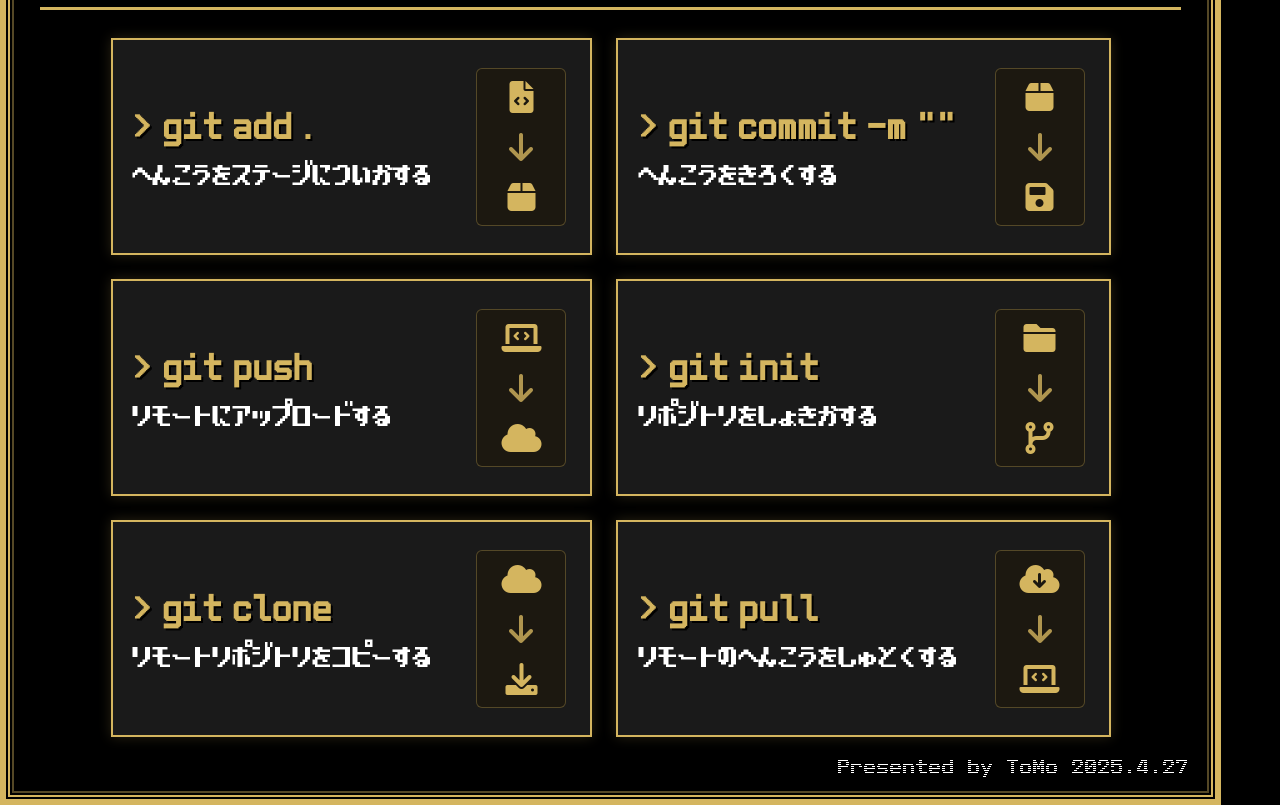
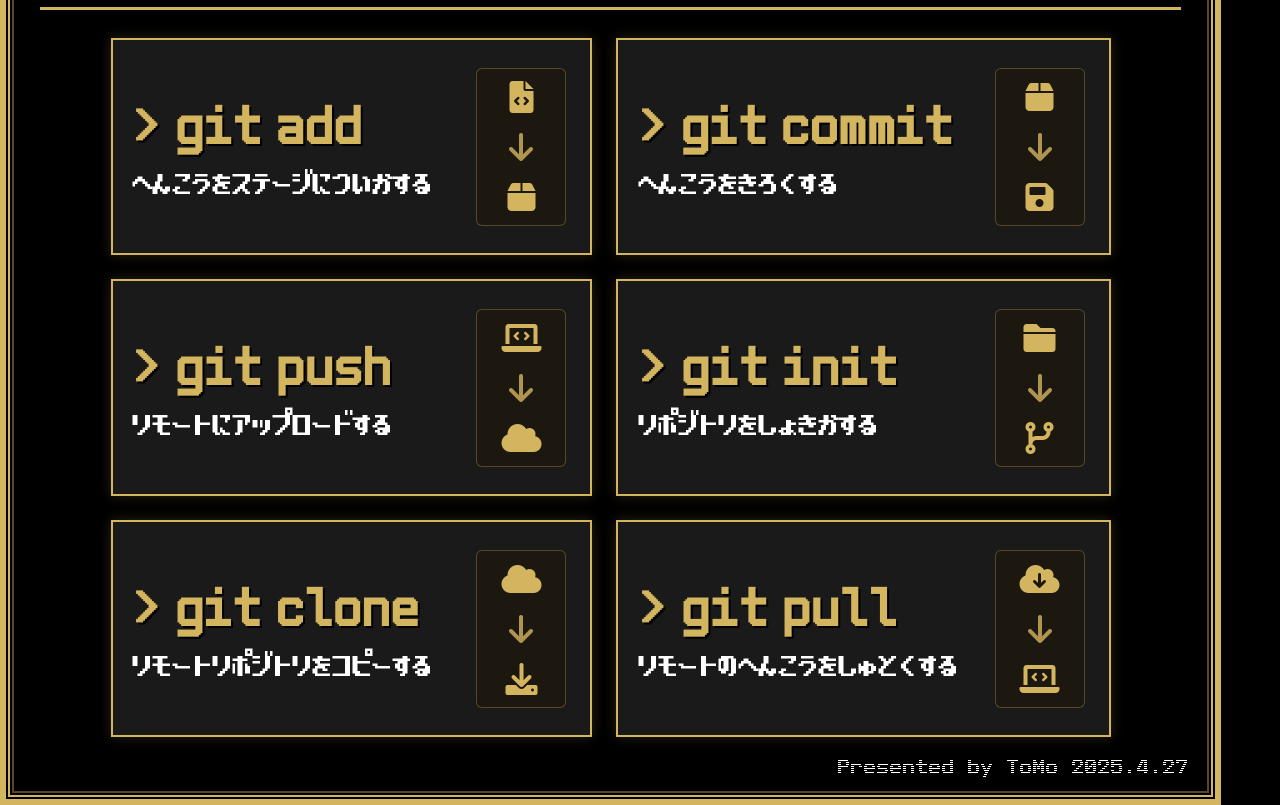
Before and after one commit to Tomo0108/github_card, a plain HTML site: page index.html in a window 1280 px wide. Shown: the part 69-874 px from the top of the page. Drawn offline with Linux system fonts and the light colour scheme.

Commit message:
文字サイズを拡大

```diff
--- a/index.html
+++ b/index.html
@@ -16,7 +16,7 @@
         <div class="grid-container">
             <div class="grid-item">
                 <div class="command-content">
-                    <span class="command">> git add .</span>
+                    <span class="command">> git add</span>
                     <span class="description">へんこうをステージについかする</span>
                 </div>
                 <div class="command-illustration">
@@ -27,7 +27,7 @@
             </div>
             <div class="grid-item">
                 <div class="command-content">
-                    <span class="command">> git commit -m ""</span>
+                    <span class="command">> git commit</span>
                     <span class="description">へんこうをきろくする</span>
                 </div>
                 <div class="command-illustration">
--- a/style.css
+++ b/style.css
@@ -134,7 +134,7 @@ h1 {
 .command {
     display: block;
     font-family: 'GridGazer', sans-serif;
-    font-size: 39.5px;
+    font-size: 57px;
     color: #D4B55F;
     margin-bottom: 8px;
     text-shadow: 2px 2px #000000;
@@ -143,12 +143,12 @@ h1 {
 
 /* 特定のコマンドのフォントサイズ調整 */
 .grid-item:nth-child(2) .command {
-    font-size: 39.5px;
+    font-size: 57px;
     letter-spacing: 0.1px;
 }
 
 .grid-item:nth-child(5) .command {
-    font-size: 39.5px;
+    font-size: 57px;
 }
 
 .grid-item:nth-child(1) .command {
@@ -158,7 +158,7 @@ h1 {
 .grid-item:nth-child(3) .command,
 .grid-item:nth-child(4) .command,
 .grid-item:nth-child(6) .command {
-    font-size: 39.5px;
+    font-size: 57px;
     letter-spacing: 0.3px;
 }
 
```
